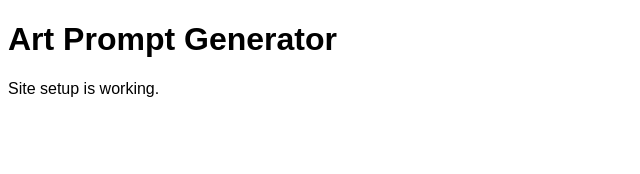
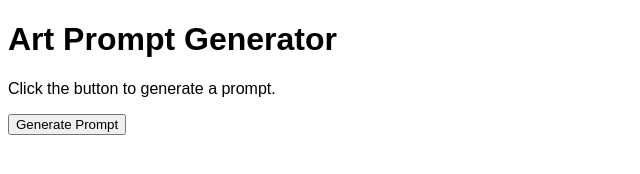
Before and after one commit to techiebookwormart/art-prompt-generator, a plain HTML site: page index.html in a window 1280 px wide. Shown: the whole page, without its empty margins (0-640 px from the left). Drawn offline with Linux system fonts and the light colour scheme.

Commit message:
Update index.html

```diff
--- a/index.html
+++ b/index.html
@@ -11,11 +11,13 @@
     <link rel="stylesheet" href="style.css">
 </head>
 
-<body>
+ <h1>Art Prompt Generator</h1>
 
-    <h1>Art Prompt Generator</h1>
+    <div id="prompt-output">
+        <p>Click the button to generate a prompt.</p>
+    </div>
 
-    <p>Site setup is working.</p>
+    <button id="generate-button">Generate Prompt</button>
 
     <!-- Our prompt data -->
     <script src="data/subjects.js"></script>
```
